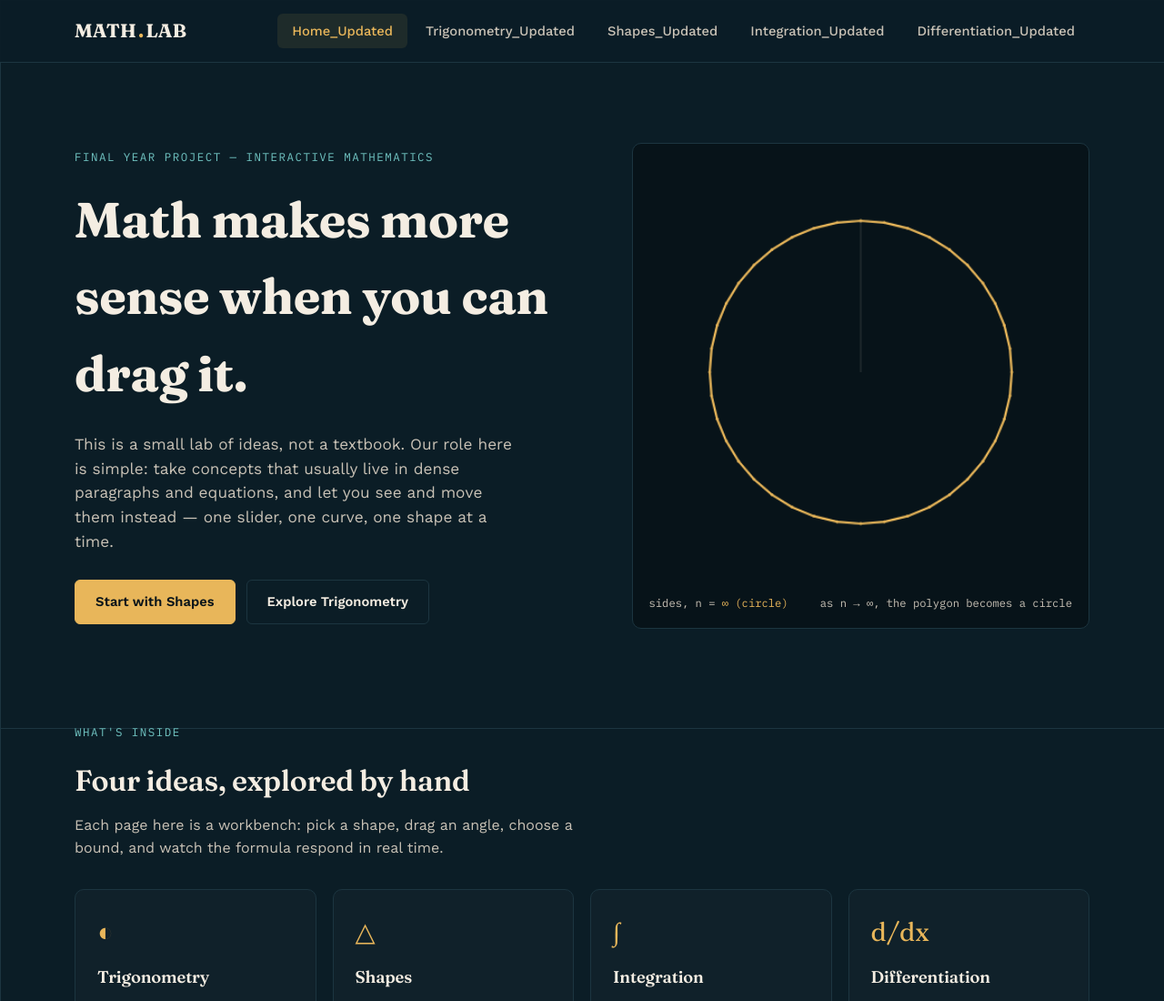
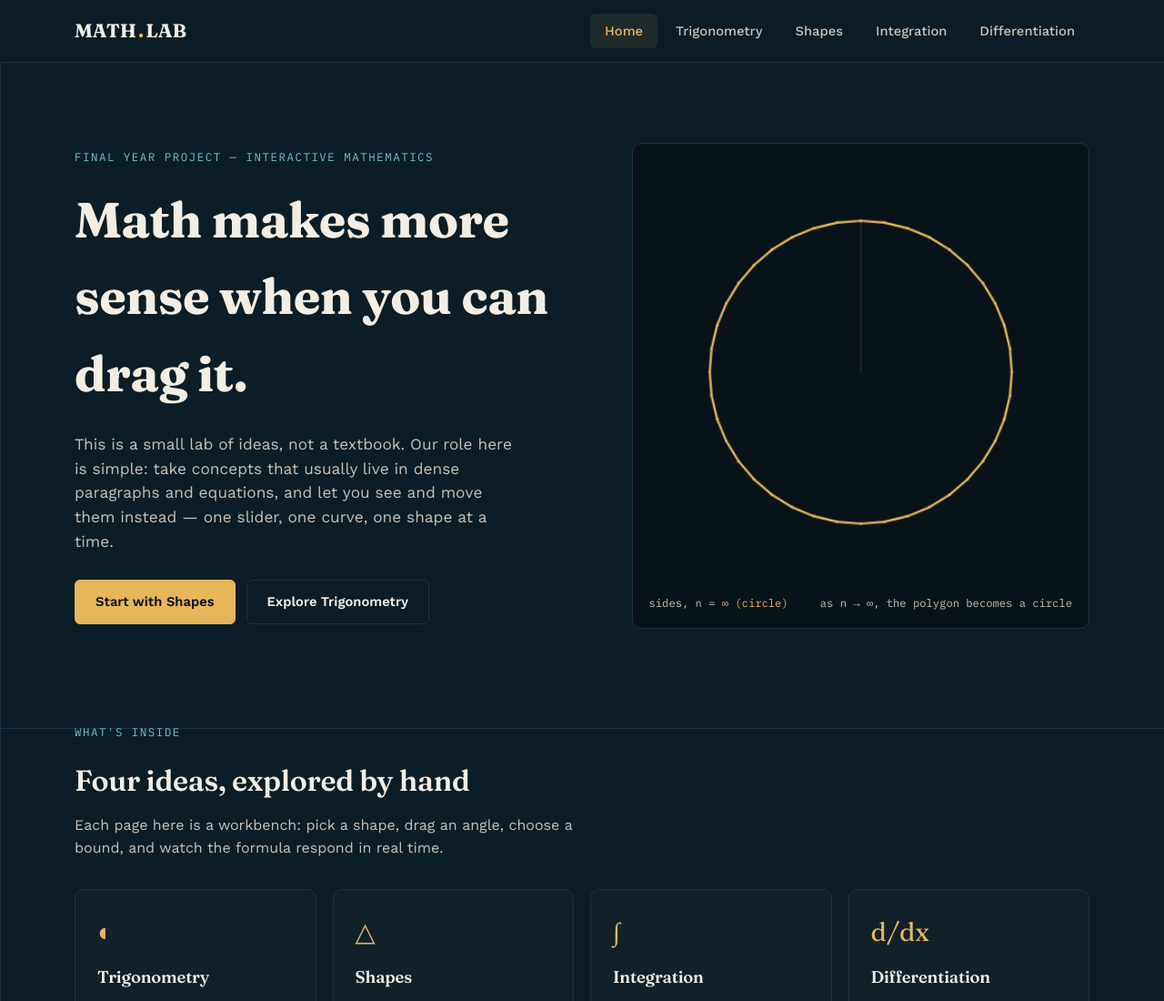
Before and after one commit to manialgo/math-lab, a plain HTML site: page index.html in a window 1280 px wide. Shown: the top 1100 px of the page at 91% size. Drawn offline with nearby package versions, Linux system fonts and the light colour scheme.

Commit message:
Revert "Update navigation links with new names"

```diff
--- a/index.html
+++ b/index.html
@@ -14,11 +14,11 @@
     <a href="index.html" class="brand">MATH<span class="dot">.</span>LAB</a>
     <button class="nav-toggle" aria-label="Toggle menu">MENU</button>
     <ul class="nav-links">
-      <li><a href="index.html" class="active">Home_Updated</a></li>
-      <li><a href="pages/trigonometry.html">Trigonometry_Updated</a></li>
-      <li><a href="pages/shapes.html">Shapes_Updated</a></li>
-      <li><a href="pages/integration.html">Integration_Updated</a></li>
-      <li><a href="pages/differentiation.html">Differentiation_Updated</a></li>
+      <li><a href="index.html" class="active">Home</a></li>
+      <li><a href="pages/trigonometry.html">Trigonometry</a></li>
+      <li><a href="pages/shapes.html">Shapes</a></li>
+      <li><a href="pages/integration.html">Integration</a></li>
+      <li><a href="pages/differentiation.html">Differentiation</a></li>
     </ul>
   </div>
 </nav>
```
